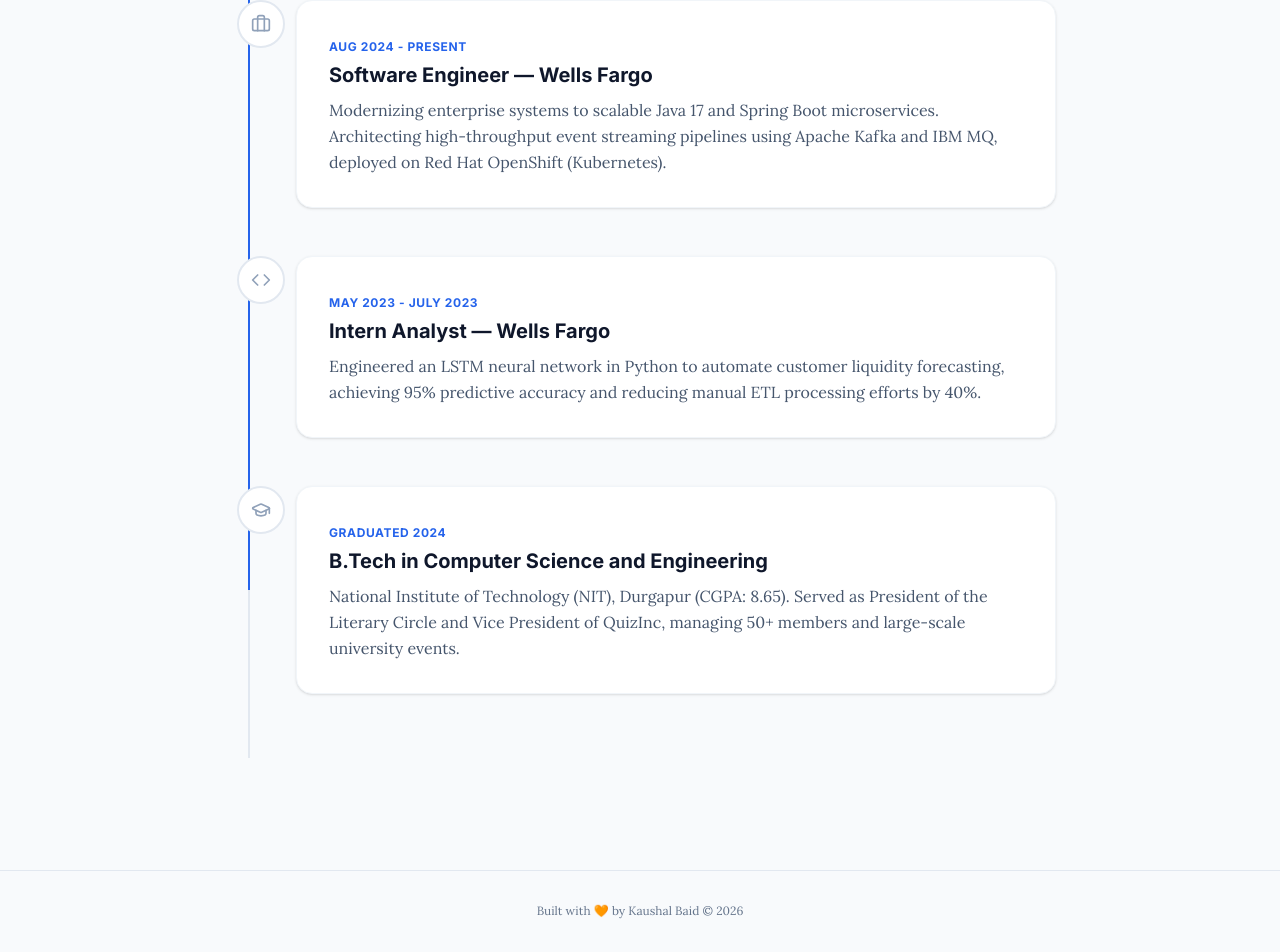
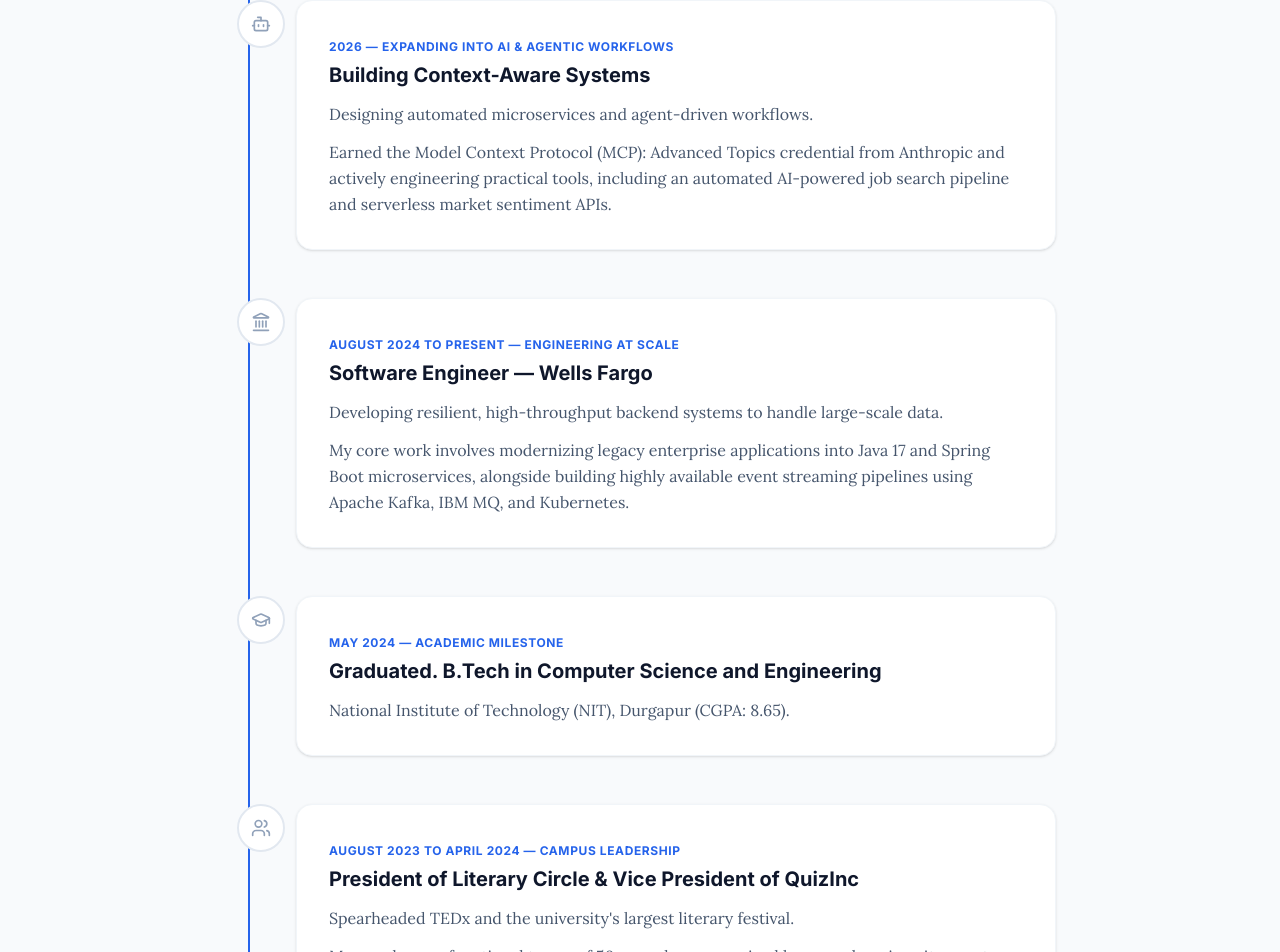
Before and after one commit to kaushal168/kaushal168-v1, a Next.js app: page / in a window 1280 px wide. Shown: the part 855-1807 px from the top of the page. Built offline with nearby package versions, Linux system fonts and the light colour scheme.

Commit message:
Update timeline section with improved formatting

```diff
--- a/src/components/sections/Timeline.tsx
+++ b/src/components/sections/Timeline.tsx
@@ -1,30 +1,58 @@
 "use client";
 
 import { motion, useScroll, useTransform, useSpring } from "framer-motion";
-import { Briefcase, GraduationCap, Code } from "lucide-react";
+import { Bot, Landmark, GraduationCap, Users, Code } from "lucide-react";
 import { useRef } from "react";
 
 const timelineData = [
   {
     id: 1,
-    year: "Aug 2024 - Present",
-    title: "Software Engineer — Wells Fargo",
-    description: "Modernizing enterprise systems to scalable Java 17 and Spring Boot microservices. Architecting high-throughput event streaming pipelines using Apache Kafka and IBM MQ, deployed on Red Hat OpenShift (Kubernetes).",
-    icon: <Briefcase className="w-5 h-5" />,
+    year: "2026 — Expanding into AI & Agentic Workflows",
+    title: "Building Context-Aware Systems",
+    description: [
+      "Designing automated microservices and agent-driven workflows.",
+      "Earned the Model Context Protocol (MCP): Advanced Topics credential from Anthropic and actively engineering practical tools, including an automated AI-powered job search pipeline and serverless market sentiment APIs."
+    ],
+    icon: <Bot className="w-5 h-5" />,
   },
   {
     id: 2,
-    year: "May 2023 - July 2023",
-    title: "Intern Analyst — Wells Fargo",
-    description: "Engineered an LSTM neural network in Python to automate customer liquidity forecasting, achieving 95% predictive accuracy and reducing manual ETL processing efforts by 40%.",
-    icon: <Code className="w-5 h-5" />,
+    year: "August 2024 to Present — Engineering at Scale",
+    title: "Software Engineer — Wells Fargo",
+    description: [
+      "Developing resilient, high-throughput backend systems to handle large-scale data.",
+      "My core work involves modernizing legacy enterprise applications into Java 17 and Spring Boot microservices, alongside building highly available event streaming pipelines using Apache Kafka, IBM MQ, and Kubernetes."
+    ],
+    icon: <Landmark className="w-5 h-5" />,
   },
   {
     id: 3,
-    year: "Graduated 2024",
-    title: "B.Tech in Computer Science and Engineering",
-    description: "National Institute of Technology (NIT), Durgapur (CGPA: 8.65). Served as President of the Literary Circle and Vice President of QuizInc, managing 50+ members and large-scale university events.",
+    year: "May 2024 — Academic Milestone",
+    title: "Graduated. B.Tech in Computer Science and Engineering",
+    description: [
+      "National Institute of Technology (NIT), Durgapur (CGPA: 8.65)."
+    ],
     icon: <GraduationCap className="w-5 h-5" />,
+  },
+  {
+    id: 4,
+    year: "August 2023 to April 2024 — Campus Leadership",
+    title: "President of Literary Circle & Vice President of QuizInc",
+    description: [
+      "Spearheaded TEDx and the university's largest literary festival.",
+      "Managed cross-functional teams of 50+ members, organized large-scale university events, and directed content strategy for numerous competitive quizzes and other events."
+    ],
+    icon: <Users className="w-5 h-5" />,
+  },
+  {
+    id: 5,
+    year: "May 2023 to July 2023 — First Industry Experience",
+    title: "Intern Analyst — Wells Fargo",
+    description: [
+      "Developed a Long Short-Term Memory (LSTM) neural network in Python to automate customer liquidity forecasting.",
+      "Achieved 95% predictive accuracy and reduced manual data processing efforts by 40%."
+    ],
+    icon: <Code className="w-5 h-5" />,
   },
 ];
 
@@ -92,9 +120,14 @@
                 <h3 className="text-xl font-bold text-slate-900 dark:text-card-foreground mt-1">
                   {item.title}
                 </h3>
-                <p className="text-slate-600 dark:text-muted-foreground leading-relaxed font-body mt-2 transition-colors">
-                  {item.description}
-                </p>
+
+                <div className="mt-3 flex flex-col gap-3">
+                  {item.description.map((sentence, i) => (
+                    <p key={i} className="text-slate-600 dark:text-muted-foreground leading-relaxed font-body transition-colors">
+                      {sentence}
+                    </p>
+                  ))}
+                </div>
               </div>
             </div>
           </motion.div>
```
